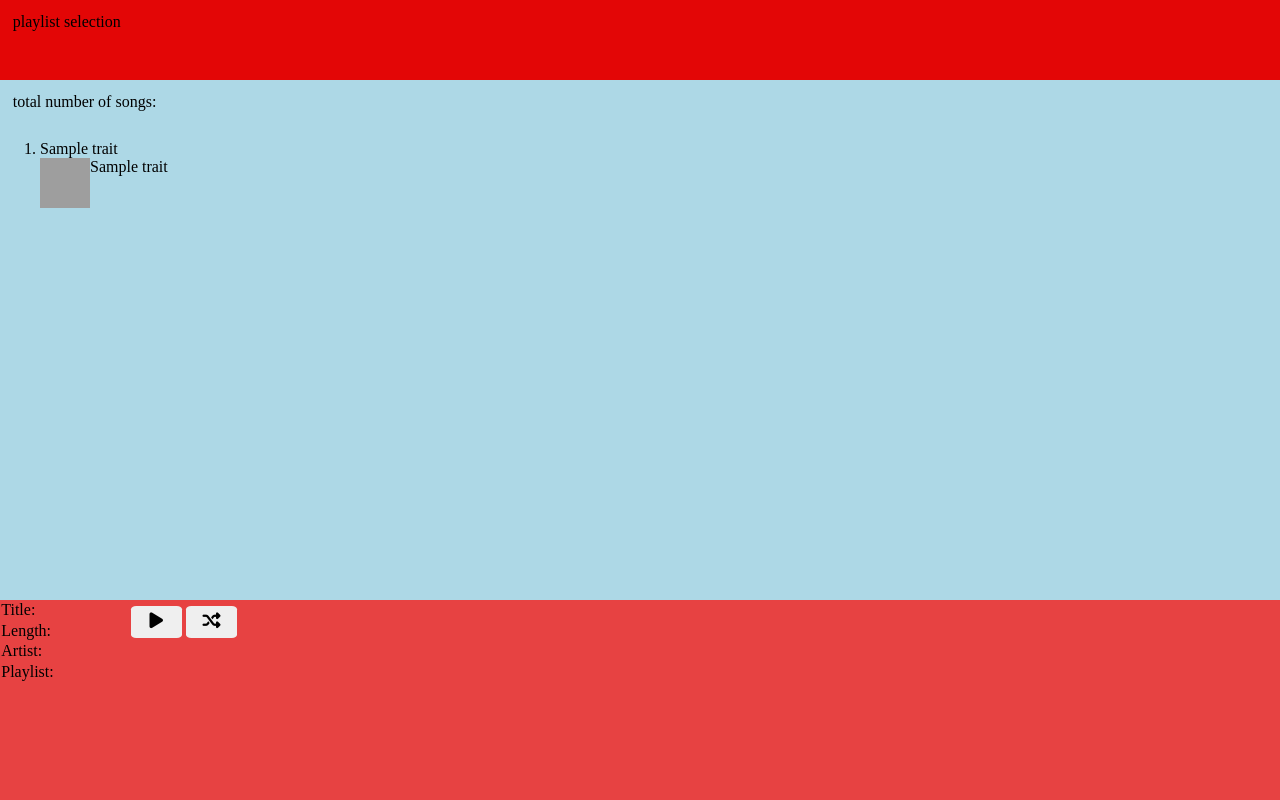
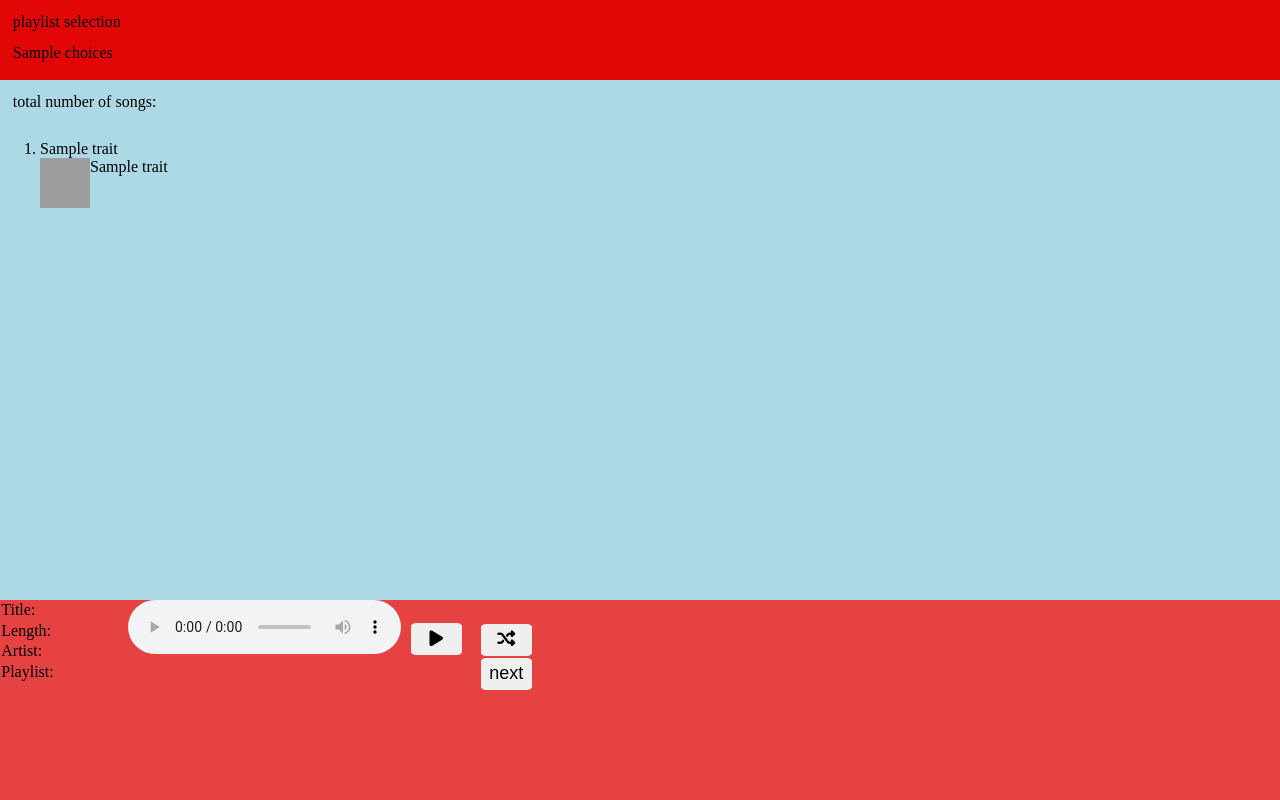
Before and after one commit to Thewildraptor777/Python-Music, a Flask app: template templates/index.html in a window 1280 px wide. Run offline with Flask 3, Linux system fonts and the light colour scheme; the template is opened without the code that fills it: most values are stand-ins (such as "Sample title", 1, 10 or a date in 2020); some libraries are stand-ins or nearby versions; grey boxes are pictures that could not be loaded.

Commit message:
audio and playlists selection

```diff
--- a/app.py
+++ b/app.py
@@ -1,21 +1,30 @@
-from flask import Flask, render_template
+import music.database
+from flask import Flask, render_template, request, jsonify, json
 app = Flask(__name__)
 
-
-
-import music.database
-playlist_data=music.database.connect("localhost","Tyler","Blackrobin7","music","SELECT * FROM Slime")
-output_playlist=[]
+current_playlist="Slime"
+playlist_data = music.database.connect(
+    "localhost", "musicsite", "MGZGvCFtmGN*1OUM", "music", f"SELECT * FROM {current_playlist}")
+output_playlist = []
 for song in playlist_data:
     output_playlist.append(song)
 
-
-
-
+text = str(output_playlist)
+converted_text = text.replace("'", "\"")
+#
+playlist_choices= music.database.connect(
+    "localhost", "musicsite", "MGZGvCFtmGN*1OUM", "music", "SHOW TABLES")
+print(playlist_choices[0])
+final=""
+for temp in playlist_choices:
+    for text in temp:
+        final+=" "+text
 @app.route('/')
 def display_songs():
+    info = converted_text
 
-    return render_template('index.html', songs=output_playlist)
+    return render_template('index.html', songs=output_playlist,info=info,choices=final)
+
 
 if __name__ == '__main__':
     app.run()
--- a/static/scripts/script.js
+++ b/static/scripts/script.js
@@ -1,25 +1,62 @@
 const tracksList = document.getElementById("playlist-tracks");
-const tracks = tracksList.getElementsByTagName("li");const total = document.getElementById("total-songs");
+const tracks = tracksList.getElementsByTagName("li"); const total = document.getElementById("total-songs");
 const playButtonDiv = document.getElementById("play-button-div"); const pauseButtonDiv = document.getElementById("pause-button-div");
 const playButton = document.getElementById("play-button"); const pauseButton = document.getElementById("pause-button");
-
+const audio = document.getElementById("audio");
+let i = 0
+let shuffle = false;
 playButton.addEventListener("click", () => {
-pauseButtonDiv.classList.remove("clear")
-playButtonDiv.classList.add("clear")
+    pauseButtonDiv.classList.remove("clear")
+    playButtonDiv.classList.add("clear")
+    audio.play()
 
 });
 pauseButton.addEventListener("click", () => {
-playButtonDiv.classList.remove("clear")
-pauseButtonDiv.classList.add("clear")
+    playButtonDiv.classList.remove("clear")
+    pauseButtonDiv.classList.add("clear")
+    audio.pause()
 
 });
 const shuffleIcon = document.getElementById("shuffle-icon");
-const shuffleButton=document.getElementById("shuffle-button");
+const shuffleButton = document.getElementById("shuffle-button");
 shuffleButton.addEventListener("click", () => {
-if (shuffleIcon.style.color != "red")
-{ shuffleIcon.style.color = "red" }
-else
-{ shuffleIcon.style.color = 'black' }
+    if (shuffleIcon.style.color != "red") {
+        shuffleIcon.style.color = "red";
+        shuffle = true;
+    }
+    else {
+        shuffleIcon.style.color = 'black';
+        shuffle = false;
+    }
 
 
 })
+
+function next() {
+    if (shuffle = true) {
+        let randIndex = Math.floor(Math.random() * playlistData.length);
+        i = randIndex
+        audio.src = links[i]
+
+    } else {
+
+
+        i++
+        audio.src = links[i]
+    }
+}
+audio.onended = () => {
+    next();
+};
+
+audio.addEventListener('loadedmetadata', function () {
+    var duration = audio.duration;
+    console.log(duration)
+    var temp = duration / 60
+    const roundedNumber = temp.toFixed(2);
+
+    console.log(roundedNumber);
+
+
+    document.getElementById("length").innerHTML = "Length:" + roundedNumber;
+});
--- a/templates/index.html
+++ b/templates/index.html
@@ -7,13 +7,22 @@
     <meta name="viewport" content="width=device-width, initial-scale=1.0">
     <title>New Music Player</title>
     <script src="https://kit.fontawesome.com/fb27aa5521.js" crossorigin="anonymous"></script>
+    <script src="https://code.jquery.com/jquery-3.6.0.min.js"></script>
     <link rel="stylesheet" type="text/css" href="{{ url_for('static', filename='css/style.css') }}">
+   <link rel="icon" href="static\icons\icon.png">
 </head>
 
 <body>
+    <div id="data"></div>
     <section id="playlist-section">
         <p>playlist selection</p>
-<p id="playlist-selection"></p>
+        <p id="playlist-selection">
+
+
+
+            {{choices}}
+
+        </p>
     </section>
     <section id="playlist-songs">
         <h1 class="tracks-header">
@@ -32,7 +41,8 @@
                         </div>
                         <div>
                             {{trait[4]}}
-                </div></div>
+                        </div>
+                    </div>
                 </li>
                 {% endfor %}
             </ol>
@@ -43,7 +53,7 @@
             <p class="music-p">Title:
             </p>
 
-    <p class="music-p"> Length:</p>
+            <p id="length" class="music-p"> Length:</p>
 
 
             <p class="music-p"> Artist: </p>
@@ -53,7 +63,11 @@
         </div>
         <div>
             <section id="controls-section">
+                <audio controls autoplay id="audio"
+                src="https://cdn.glitch.global/cd6fb2ed-715d-4dc3-ac15-e67735a547a2/01-Mundane%20cityscape.mp3?v=1685491608165">
+            </audio>
                 <section id="main-button">
+
                     <div id="play-button-div">
                         <button id="play-button" class="buttons"><i class='fa-solid fa-play'></i></button>
                     </div>
@@ -62,14 +76,37 @@
                     </div>
                 </section>
                 <div class="spacer">
-            <button id="shuffle-button" class="buttons"><i id="shuffle-icon" class="fa-solid fa-shuffle"></i></button>
+                    <button id="shuffle-button" class="buttons" ><i id="shuffle-icon"
+                            class="fa-solid fa-shuffle"></i></button>                    <button class="buttons" onclick="next()">next</button>
+
                 </div>
             </section>
         </div>
     </section>
 
+</body>
+ <script>
 
-</body>
+        var data = "{{info}}";
+        document.getElementById("data").innerHTML = data;
+        data = document.getElementById("data").innerHTML;
+        document.getElementById("data").innerHTML = "";
+        const string = data;
+
+        // Replace the tuples with arrays
+        const replacedString = string.replace(/\(/g, '[').replace(/\)/g, ']');
+
+        // Parse the string into an array of arrays
+        const playlistData = JSON.parse(replacedString);
+
+
+        links = []
+        for (i = 0; i < playlistData.length; i++) {
+            index = 1
+            links.push(playlistData[i][index])
+        }
+        console.log(playlistData)
+    </script>
 <script src="{{ url_for('static', filename='scripts/script.js') }}"></script>
 
 
```
Also changed, not shown: templates/test.html (added, +22 -0 lines), static/icons/icon.png (added), 1 other file. Lines whose indentation alone changed are shown as unchanged.
